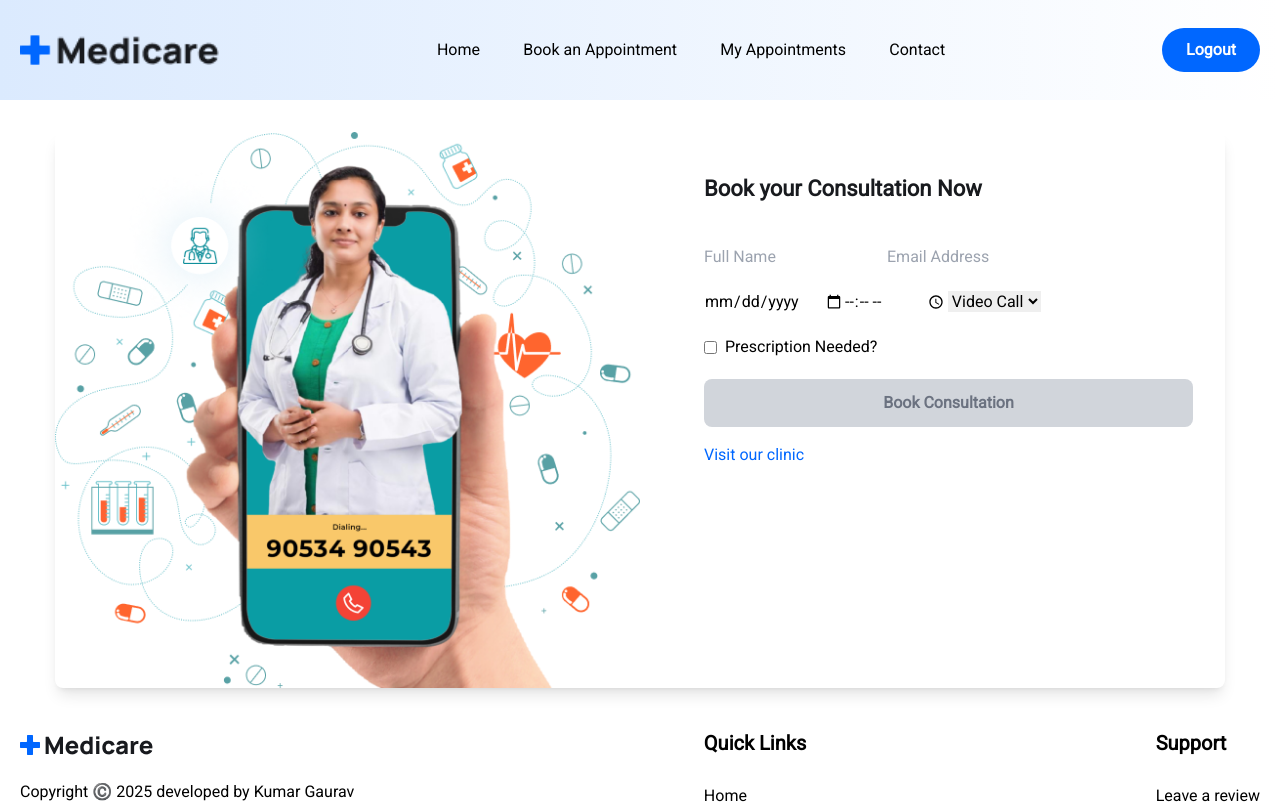
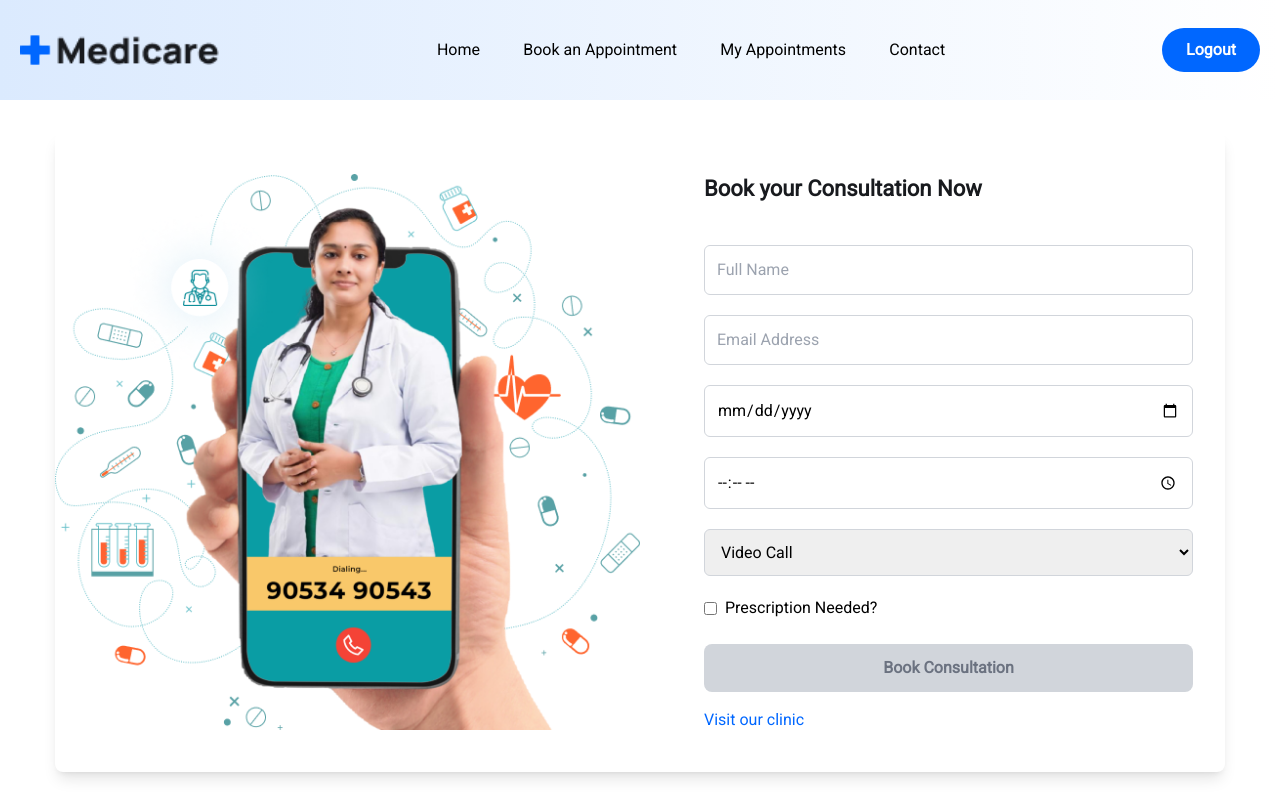
Before and after one commit to kumargaurav3815/Medicare_frontend, a React (Vite) app: page /consult in a window 1280 px wide. Shown: the top 804 px of the page. Built offline with nearby package versions, Linux system fonts and the light colour scheme.

Commit message:
Fix CORS: use array instead of comma string

```diff
--- a/src/pages/Appointment/Consult.jsx
+++ b/src/pages/Appointment/Consult.jsx
@@ -6,8 +6,9 @@ import Header from "../../components/Header/Header";
 import consultationImg from "../../assets/images/onlineAppointment.png";
 import emailjs from "@emailjs/browser";
 import { Link } from "react-router-dom";
-import api from "../../api"; // ⬅️ Axios instance with baseURL
+// import axios from "axios";
 import "react-toastify/dist/ReactToastify.css";
+import api from "../../../api";
 
 function Consultation() {
   const [currentDate, setCurrentDate] = useState("");
@@ -18,10 +19,12 @@ function Consultation() {
   const [callType, setCallType] = useState("video");
   const [prescriptionNeed, setPrescriptionNeed] = useState(false);
   const [isFormValid, setIsFormValid] = useState(false);
+
   const form = useRef();
 
   useEffect(() => {
-    setCurrentDate(new Date().toISOString().split("T")[0]);
+    const today = new Date();
+    setCurrentDate(today.toISOString().split("T")[0]);
   }, []);
 
   useEffect(() => {
@@ -37,8 +40,8 @@ function Consultation() {
     e.preventDefault();
 
     try {
-      // Backend consultation booking
-      const res = await api.post("/consultations/book-consultation", {
+      // Backend booking
+      const res = await api.post("consultations/book-consultation", {
         name,
         email,
         appointmentDate,
@@ -47,7 +50,7 @@ function Consultation() {
         prescriptionNeed,
       });
 
-      // EmailJS confirmation
+      // Send confirmation email
       await emailjs.sendForm(
         "service_67w4fp1",
         "template_3ahxliv",
@@ -57,7 +60,7 @@ function Consultation() {
 
       toast.success(res.data.message || "Consultation booked successfully!");
 
-      // Reset form
+      // Reset fields
       setName("");
       setEmail("");
       setAppointmentDate("");
@@ -65,10 +68,9 @@ function Consultation() {
       setCallType("video");
       setPrescriptionNeed(false);
     } catch (err) {
-      console.error("Booking error:", err);
-      toast.error(
-        err.response?.data?.message || "Failed to book consultation!"
-      );
+      const msg =
+        err.response?.data?.message || "Failed to book the consultation!";
+      toast.error(msg);
     }
   };
 
@@ -78,83 +80,98 @@ function Consultation() {
       <ToastContainer />
       <div className="max-w-[1170px] mx-auto bg-white shadow-lg rounded-lg overflow-hidden mt-8">
         <div className="grid grid-cols-1 lg:grid-cols-2">
-          {/* Left - Image */}
-          <div className="hidden lg:flex items-center justify-center">
+          {/* Image Section */}
+          <div className="hidden lg:flex justify-center items-center">
+            <figure className="w-full h-full flex justify-center items-center">
               <img
                 src={consultationImg}
+                className="max-w-full max-h-full object-contain"
                 alt="Consultation"
-              className="max-w-full max-h-full object-contain"
               />
+            </figure>
           </div>
 
-          {/* Right - Form */}
+          {/* Form Section */}
           <div className="p-8 lg:pl-16 py-10">
             <h3 className="text-headingColor text-[22px] font-bold mb-10 text-center lg:text-left">
               Book your Consultation Now
             </h3>
 
             <form ref={form} onSubmit={bookConsultation}>
+              <div className="mb-5">
                 <input
                   type="text"
                   name="name"
                   placeholder="Full Name"
-                className="input-style mb-5"
+                  className="w-full p-3 border border-gray-300 rounded-md focus:ring-2 focus:ring-primaryColor"
                   value={name}
                   onChange={(e) => setName(e.target.value)}
+                  required
                   autoComplete="name"
-                required
                 />
+              </div>
 
+              <div className="mb-5">
                 <input
                   type="email"
                   name="email"
                   placeholder="Email Address"
-                className="input-style mb-5"
+                  className="w-full p-3 border border-gray-300 rounded-md focus:ring-2 focus:ring-primaryColor"
                   value={email}
                   onChange={(e) => setEmail(e.target.value)}
+                  required
                   autoComplete="email"
-                required
                 />
+              </div>
 
+              <div className="mb-5">
                 <input
                   type="date"
                   name="appointmentDate"
                   min={currentDate}
-                className="input-style mb-5"
                   value={appointmentDate}
                   onChange={(e) => setAppointmentDate(e.target.value)}
+                  className="w-full p-3 border border-gray-300 rounded-md focus:ring-2 focus:ring-primaryColor"
                   required
                 />
+              </div>
 
+              <div className="mb-5">
                 <input
                   type="time"
                   name="appointmentTime"
-                className="input-style mb-5"
                   value={appointmentTime}
                   onChange={(e) => setAppointmentTime(e.target.value)}
+                  className="w-full p-3 border border-gray-300 rounded-md focus:ring-2 focus:ring-primaryColor"
                   required
                 />
+              </div>
 
+              <div className="mb-5">
                 <select
                   name="callType"
-                className="input-style mb-5"
                   value={callType}
-                onChange={(e) => setCallType(e.target.value)}>
+                  onChange={(e) => setCallType(e.target.value)}
+                  className="w-full p-3 border border-gray-300 rounded-md focus:ring-2 focus:ring-primaryColor">
                   <option value="video">Video Call</option>
                   <option value="audio">Audio Call</option>
                 </select>
+              </div>
 
               <div className="mb-5 flex items-center">
                 <input
                   type="checkbox"
                   name="prescriptionNeed"
                   checked={prescriptionNeed}
-                  onChange={() => setPrescriptionNeed(!prescriptionNeed)}
+                  onChange={() =>
+                    setPrescriptionNeed((prevState) => !prevState)
+                  }
                   className="mr-2"
                 />
                 <label htmlFor="prescriptionNeed">Prescription Needed?</label>
               </div>
 
+              <div className="mt-6">
                 <button
                   type="submit"
                   disabled={!isFormValid}
@@ -165,6 +182,7 @@ function Consultation() {
                   }`}>
                   Book Consultation
                 </button>
+              </div>
             </form>
 
             <div className="mt-4 text-center lg:text-left">
```
Lines whose indentation alone changed are shown as unchanged.
